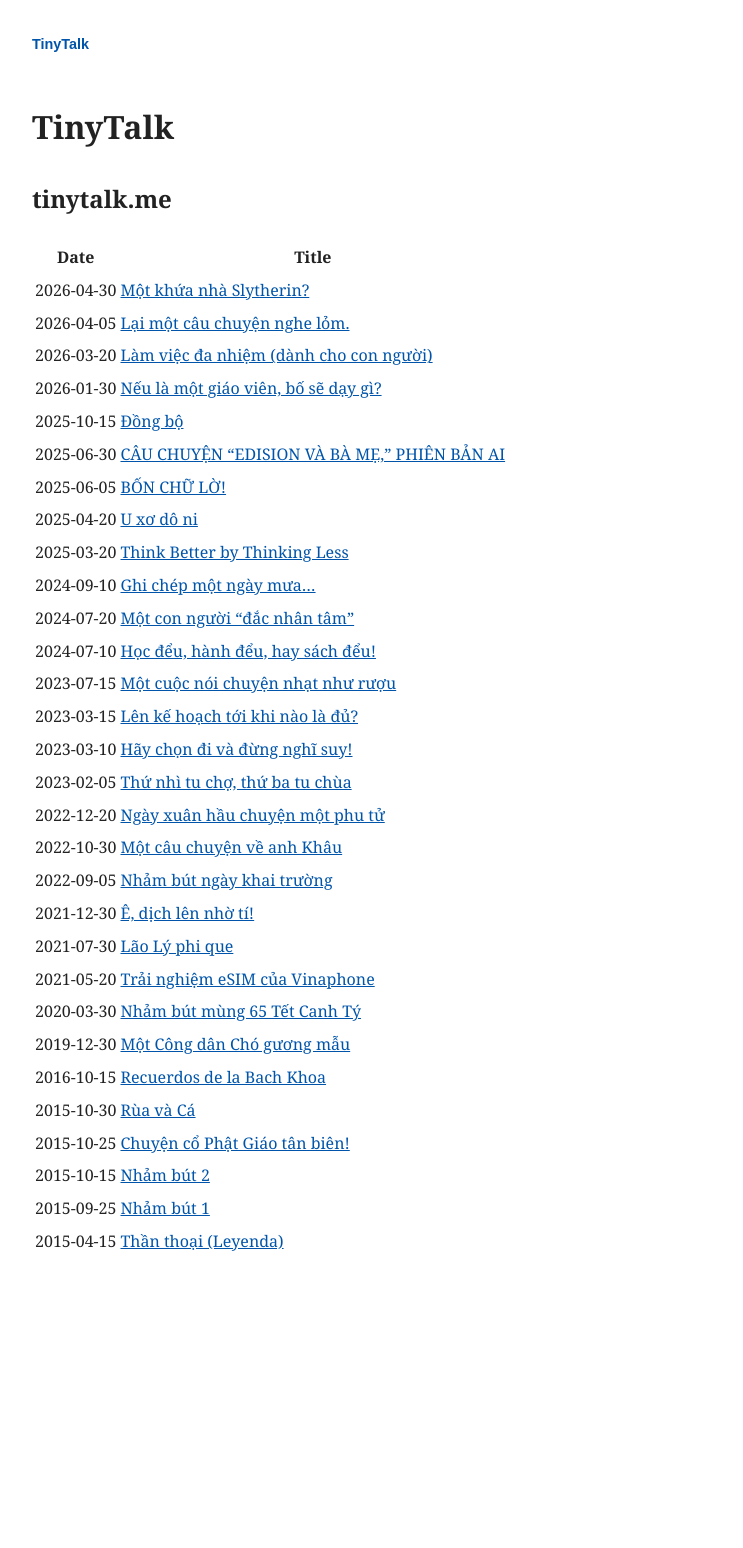
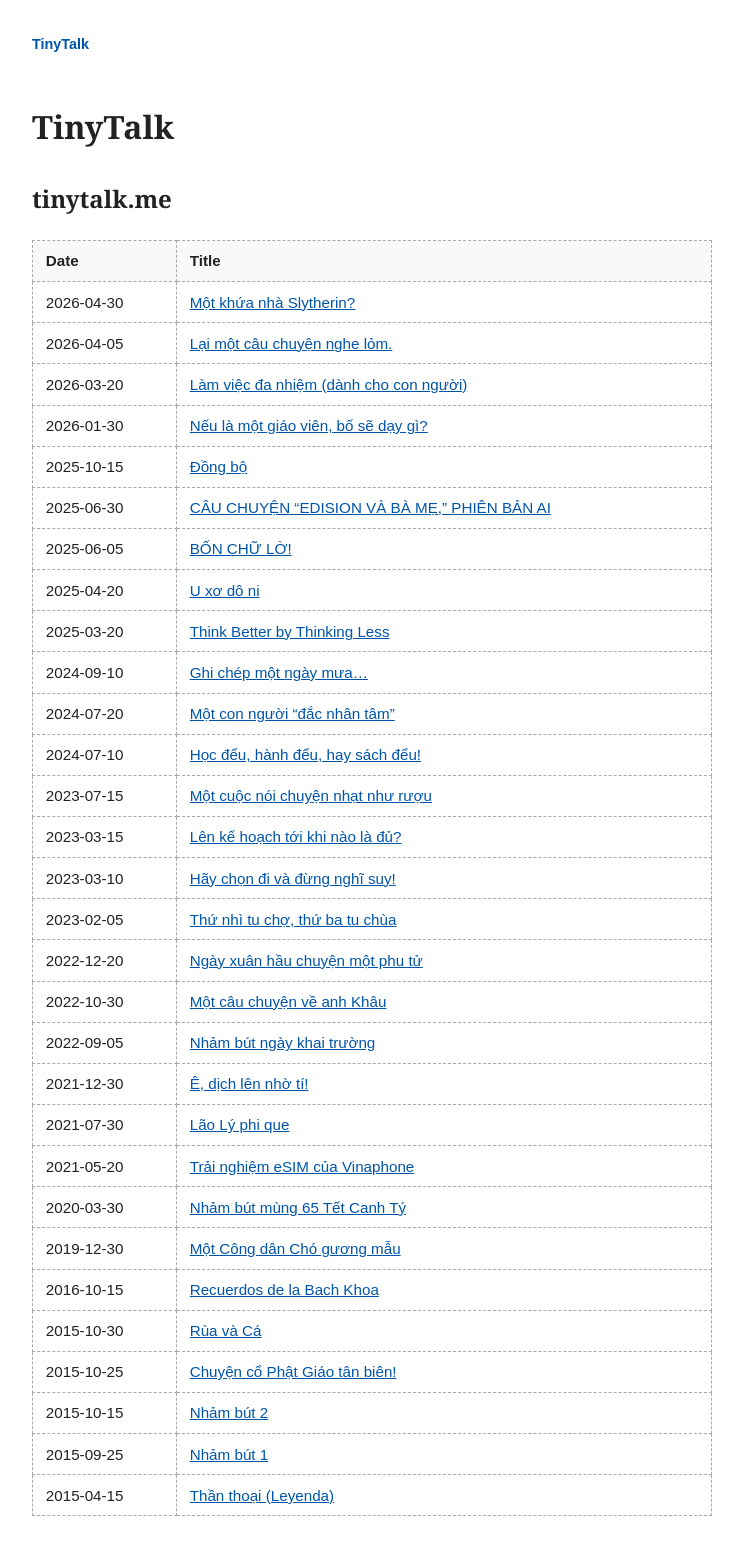
Before and after one commit to tuannv-j2c/tuannv-j2c.github.io, a Jekyll site: the page built from index.md, in a window 1280 px wide. Shown: the whole page, without its empty margins (268-1011 px from the left). Built offline with Jekyll 4.4.1, drawn with Linux system fonts in a browser that asks for light colours; before the commit the page ends 1291 px from its top, so only the background shows below that.

Commit message:
publish 2026-05-09 21:30

```diff
--- a/_layouts/default.html
+++ b/_layouts/default.html
@@ -4,18 +4,7 @@
   <meta charset="utf-8">
   <meta name="viewport" content="width=device-width, initial-scale=1">
   <title>{{ page.title }} — {{ site.title }}</title>
-  <style>
-    body { max-width: 680px; margin: 2rem auto; padding: 0 1.2rem; font-family: Georgia, serif; line-height: 1.8; color: #222; }
-    a { color: #0055aa; }
-    nav { margin-bottom: 2.5rem; font-family: sans-serif; font-size: 0.9rem; color: #666; }
-    nav a { color: inherit; text-decoration: none; font-weight: bold; color: #0055aa; }
-    img { max-width: 100%; height: auto; }
-    figure { margin: 1.5rem 0; }
-    figcaption { font-size: 0.85rem; color: #666; text-align: center; }
-    pre { background: #f5f5f5; padding: 1rem; overflow-x: auto; }
-    code { font-size: 0.9em; }
-    blockquote { border-left: 3px solid #ccc; margin: 0; padding-left: 1.2rem; color: #555; }
-  </style>
+  <link rel="stylesheet" href="{{ site.baseurl }}/assets/style.css">
 </head>
 <body>
   <nav><a href="{{ site.baseurl }}/">{{ site.title }}</a></nav>
--- /dev/null
+++ b/assets/style.css
@@ -0,0 +1,94 @@
+/* -------------------------------------------------------------------------
+   Layout
+   ------------------------------------------------------------------------- */
+body {
+    max-width: 680px;
+    margin: 2rem auto;
+    padding: 0 1.2rem;
+    font-family: Georgia, serif;
+    line-height: 1.8;
+    color: #222;
+}
+
+/* -------------------------------------------------------------------------
+   Navigation
+   ------------------------------------------------------------------------- */
+nav {
+    margin-bottom: 2.5rem;
+    font-family: sans-serif;
+    font-size: 0.9rem;
+    color: #666;
+}
+
+nav a {
+    color: #0055aa;
+    text-decoration: none;
+    font-weight: bold;
+}
+
+/* -------------------------------------------------------------------------
+   Links
+   ------------------------------------------------------------------------- */
+a {
+    color: #0055aa;
+}
+
+/* -------------------------------------------------------------------------
+   Post listing table (public/index.md)
+   ------------------------------------------------------------------------- */
+table {
+    border-collapse: collapse;
+    width: 100%;
+    font-family: sans-serif;
+    font-size: 0.95rem;
+}
+
+th, td {
+    border: 1px dashed #aaa;
+    padding: 0.4rem 0.8rem;
+    text-align: left;
+}
+
+th {
+    background: #f9f9f9;
+    font-weight: bold;
+}
+
+tr:hover td {
+    background: #f5f5f5;
+}
+
+/* -------------------------------------------------------------------------
+   Post content
+   ------------------------------------------------------------------------- */
+img {
+    max-width: 100%;
+    height: auto;
+}
+
+figure {
+    margin: 1.5rem 0;
+}
+
+figcaption {
+    font-size: 0.85rem;
+    color: #666;
+    text-align: center;
+}
+
+pre {
+    background: #f5f5f5;
+    padding: 1rem;
+    overflow-x: auto;
+}
+
+code {
+    font-size: 0.9em;
+}
+
+blockquote {
+    border-left: 3px solid #ccc;
+    margin: 0;
+    padding-left: 1.2rem;
+    color: #555;
+}
```
